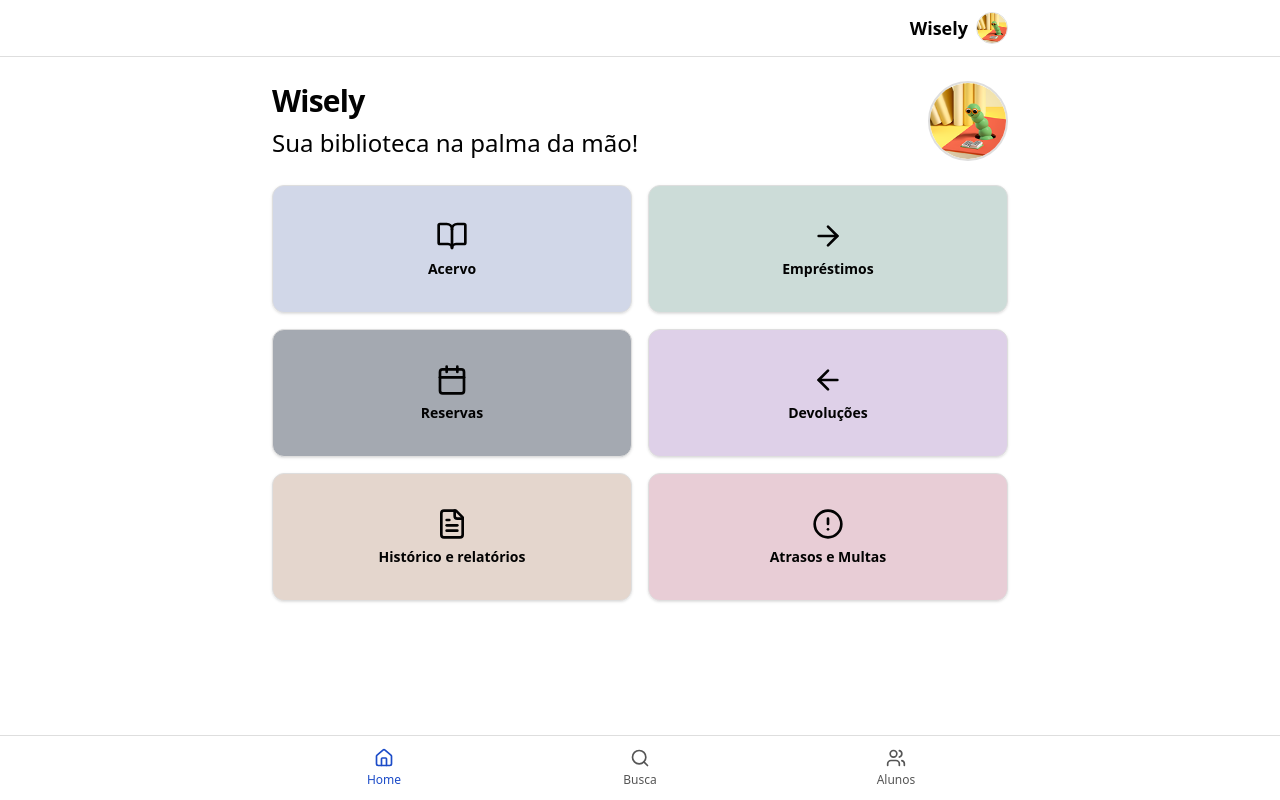
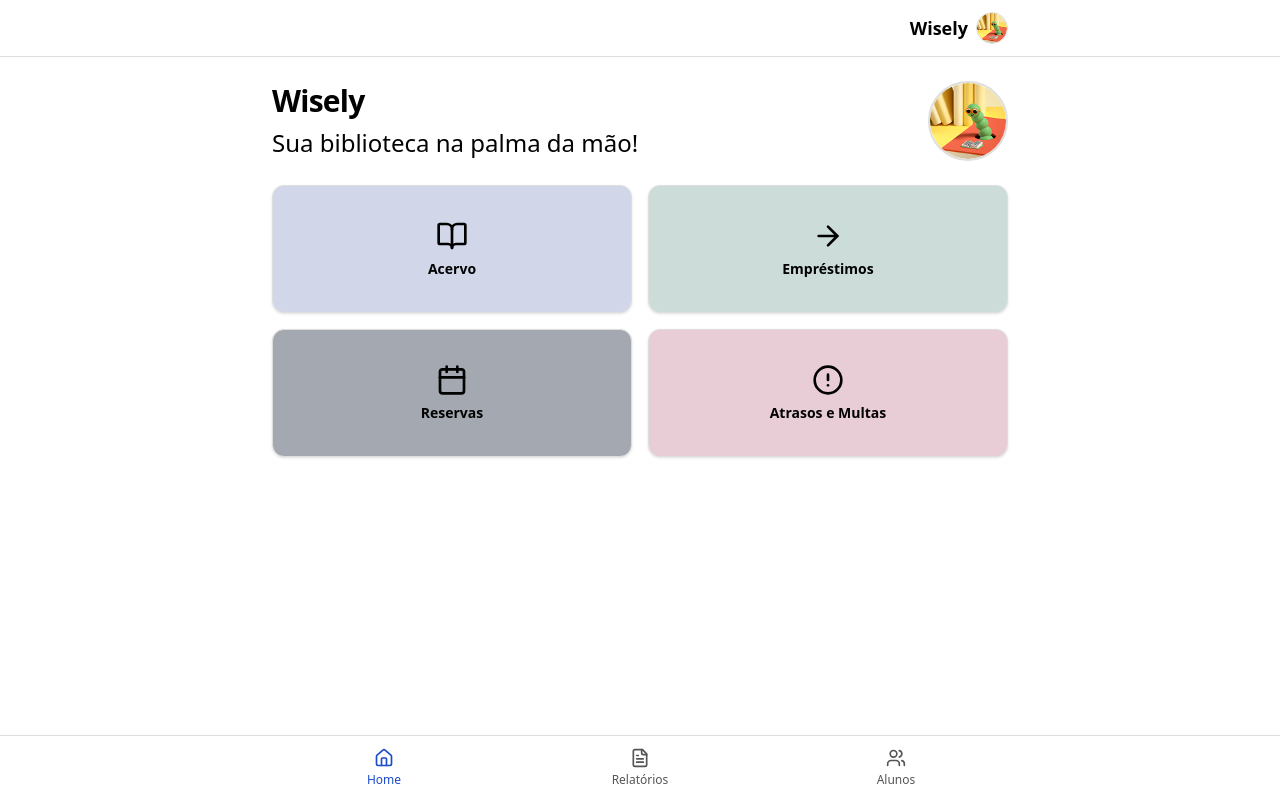
Before and after one commit to magnosansil/library-management, a React (Vite) app in the folder biblioteca-front/: page / in a window 1280 px wide. Built offline with nearby package versions, Linux system fonts and the light colour scheme.

Commit message:
refactor: remove páginas de Busca e Devoluções, atualiza navegação e ícones no layout

```diff
--- a/biblioteca-front/src/App.jsx
+++ b/biblioteca-front/src/App.jsx
@@ -4,11 +4,9 @@ import Home from "./pages/Home";
 import Acervo from "./pages/Acervo";
 import CadastroLivro from "./pages/CadastroLivro";
 import EdicaoLivro from "./pages/EdicaoLivro";
-import Busca from "./pages/Busca";
 import Alunos from "./pages/Alunos";
 import Emprestimos from "./pages/Emprestimos";
 import Reservas from "./pages/Reservas";
-import Devolucoes from "./pages/Devolucoes";
 import Historico from "./pages/Historico";
 import Atrasos from "./pages/Atrasos";
 import NovoAluno from "./pages/NovoAluno";
@@ -27,7 +25,6 @@ function App() {
           <Route path="/acervo" element={<Acervo />} />
           <Route path="/livros/novo" element={<CadastroLivro />} />
           <Route path="/livros/:isbn/editar" element={<EdicaoLivro />} />
-          <Route path="/busca" element={<Busca />} />
           <Route path="/alunos" element={<Alunos />} />
           <Route path="/alunos/novo" element={<NovoAluno />} />
           <Route path="/emprestimos" element={<Emprestimos />} />
@@ -43,7 +40,6 @@ function App() {
             path="/reservas/:isbn/detalhes"
             element={<DetalhesReserva />}
           />
-          <Route path="/devolucoes" element={<Devolucoes />} />
           <Route path="/historico" element={<Historico />} />
           <Route path="/atrasos" element={<Atrasos />} />
         </Routes>
--- a/biblioteca-front/src/components/Layout.jsx
+++ b/biblioteca-front/src/components/Layout.jsx
@@ -1,5 +1,5 @@
 import { Link, useLocation, useNavigate } from "react-router-dom";
-import { Home, Search, Users, ArrowLeft } from "lucide-react";
+import { Home, FileText, Users, ArrowLeft } from "lucide-react";
 import { cn } from "@/lib/utils";
 
 export default function Layout({ children }) {
@@ -55,16 +55,16 @@ export default function Layout({ children }) {
           </Link>
 
           <Link
-            to="/busca"
+            to="/historico"
             className={cn(
               "flex flex-col items-center justify-center gap-1 transition-colors",
-              isActive("/busca")
+              isActive("/historico")
                 ? "text-primary"
                 : "text-muted-foreground hover:text-foreground"
             )}
           >
-            <Search className="h-5 w-5" />
-            <span className="text-xs font-medium">Busca</span>
+            <FileText className="h-5 w-5" />
+            <span className="text-xs font-medium">Relatórios</span>
           </Link>
 
           <Link
--- a/biblioteca-front/src/pages/Busca.jsx
+++ /dev/null
@@ -1,36 +0,0 @@
-import {
-  Card,
-  CardContent,
-  CardDescription,
-  CardHeader,
-  CardTitle,
-} from "@/components/ui/card";
-import { Search } from "lucide-react";
-
-export default function Busca() {
-  return (
-    <div className="space-y-6">
-      <div>
-        <h1 className="text-xl sm:text-2xl font-semibold">Busca</h1>
-        <p className="text-sm sm:text-base text-muted-foreground mt-1">
-          Busque por livros, alunos, empréstimos e muito mais
-        </p>
-      </div>
-
-      <Card>
-        <CardHeader>
-          <CardTitle className="flex items-center gap-2">
-            <Search className="h-5 w-5" />
-            Busca Avançada
-          </CardTitle>
-          <CardDescription>Funcionalidade em desenvolvimento</CardDescription>
-        </CardHeader>
-        <CardContent>
-          <p className="text-sm text-muted-foreground">
-            Em breve você poderá buscar por qualquer conteúdo no sistema.
-          </p>
-        </CardContent>
-      </Card>
-    </div>
-  );
-}
--- a/biblioteca-front/src/pages/Devolucoes.jsx
+++ /dev/null
@@ -1,36 +0,0 @@
-import {
-  Card,
-  CardContent,
-  CardDescription,
-  CardHeader,
-  CardTitle,
-} from "@/components/ui/card";
-import { ArrowLeft } from "lucide-react";
-
-export default function Devolucoes() {
-  return (
-    <div className="space-y-6">
-      <div>
-        <h1 className="text-xl sm:text-2xl font-semibold">Devoluções</h1>
-        <p className="text-sm sm:text-base text-muted-foreground mt-1">
-          Registre devoluções de livros
-        </p>
-      </div>
-
-      <Card>
-        <CardHeader>
-          <CardTitle className="flex items-center gap-2">
-            <ArrowLeft className="h-5 w-5" />
-            Devoluções
-          </CardTitle>
-          <CardDescription>Funcionalidade em desenvolvimento</CardDescription>
-        </CardHeader>
-        <CardContent>
-          <p className="text-sm text-muted-foreground">
-            Em breve você poderá registrar devoluções de livros.
-          </p>
-        </CardContent>
-      </Card>
-    </div>
-  );
-}
--- a/biblioteca-front/src/pages/Home.jsx
+++ b/biblioteca-front/src/pages/Home.jsx
@@ -1,11 +1,5 @@
 import FeatureCard from "@/components/FeatureCard";
-import {
-  BookOpen,
-  ArrowRight,
-  Calendar,
-  FileText,
-  AlertCircle,
-} from "lucide-react";
+import { BookOpen, ArrowRight, Calendar, AlertCircle } from "lucide-react";
 
 export default function Home() {
   const features = [
@@ -29,21 +23,6 @@ export default function Home() {
       title: "Reservas",
       bgColor: "bg-slate-800/40",
       borderColor: "border-slate-700",
-    },
-    {
-      to: "/devolucoes",
-      icon: ArrowRight,
-      title: "Devoluções",
-      bgColor: "bg-purple-900/20",
-      borderColor: "border-purple-700",
-      iconRotate: 180,
-    },
-    {
-      to: "/historico",
-      icon: FileText,
-      title: "Histórico e relatórios",
-      bgColor: "bg-amber-900/20",
-      borderColor: "border-amber-700",
     },
     {
       to: "/atrasos",
```
